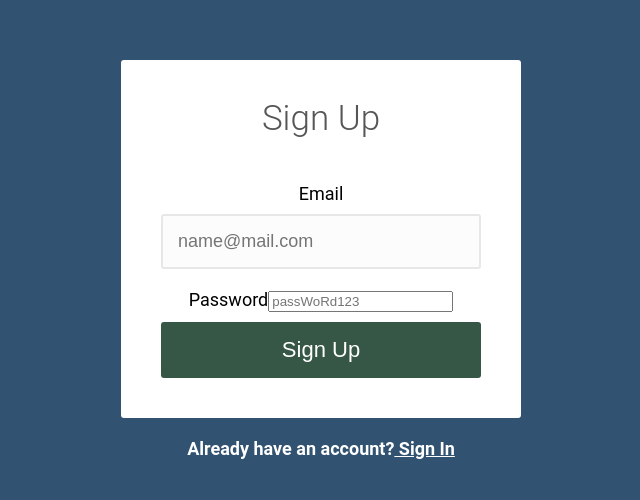
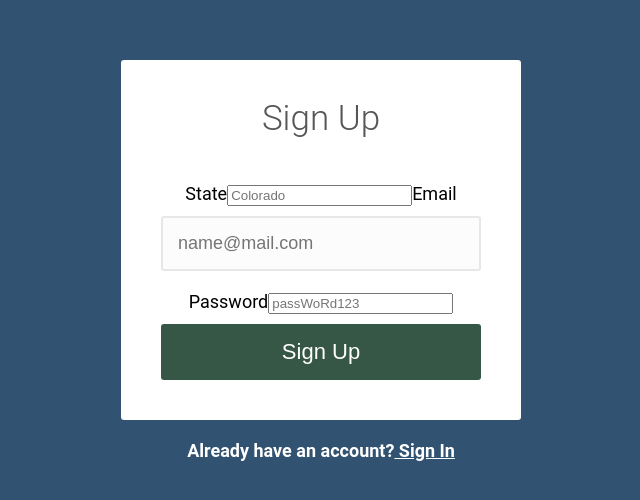
Before and after one commit to nbrailsford/BeerMe, a React (Create React App) app: page / in a window 1280 px wide. Shown: the top 500 px of the page, without its empty margins (319-959 px from the left). Built offline with nearby package versions, Linux system fonts and the light colour scheme.

Commit message:
added api call

```diff
--- a/package.json
+++ b/package.json
@@ -6,6 +6,7 @@
     "@testing-library/jest-dom": "^4.2.4",
     "@testing-library/react": "^9.4.0",
     "@testing-library/user-event": "^7.2.1",
+    "axios": "^0.19.2",
     "react": "^16.12.0",
     "react-dom": "^16.12.0",
     "react-router-dom": "^5.1.2",
--- a/src/App.js
+++ b/src/App.js
@@ -1,15 +1,17 @@
 import React from "react";
-import { Route, Router } from "react-router-dom";
+import { Route } from "react-router-dom";
 import SignUp from "./SignInSignUp/SignUp";
+import HomePage from "./HomePage";
 import "./App.css";
-import HomePage from "./HomePage";
 
 function App() {
   return (
-    <div className="App">
-      <Route exact path="/" component={SignUp} />
-      <Route exact path="/homePage" component={HomePage} />
-    </div>
+    <>
+      <div className="App">
+        <Route exact path="/" component={SignUp} />
+        <Route exact path="/homePage" component={HomePage} />
+      </div>
+    </>
   );
 }
 
--- /dev/null
+++ b/src/Brewreys/Brewery.js
@@ -0,0 +1,28 @@
+import React from "react";
+import axios from "axios";
+
+export default class Brewerys extends React.Component {
+  state = {
+    brewerys: []
+  };
+
+  componentDidMount() {
+    axios
+      .get("https:api.openbrewerydb.org/breweries?by_state=Colorado")
+      .then(res => {
+        console.log(res);
+        this.setState({ brewerys: res.data });
+      });
+  }
+  render() {
+    return (
+      <ul>
+        {this.state.brewerys.map((brewery, id) => (
+          <li key={brewery.id}>
+            {brewery.name}, {brewery.brewery_type}
+          </li>
+        ))}
+      </ul>
+    );
+  }
+}
--- a/src/HomePage.js
+++ b/src/HomePage.js
@@ -1,13 +1,18 @@
 import React from "react";
 import { Link } from "react-router-dom";
+import Brewerys from "./Brewreys/Brewery";
 
 class HomePage extends React.Component {
+  state = { brewery: "", type: "", ratting: 0 };
   render() {
     return (
-      <header>
-        <h1>Hello</h1>
-        <Link to="/">Sign Up</Link>
-      </header>
+      <div>
+        <header>
+          <h1>BEER ME</h1>
+          <Link to="/">Sign Out</Link>
+        </header>
+        <Brewerys />
+      </div>
     );
   }
 }
--- a/src/SignInSignUp/SignIn.css
+++ b/src/SignInSignUp/SignIn.css
@@ -37,7 +37,8 @@ fieldset {
 
 input[type="email"],
 input[type="password"],
-button[type="submit"] {
+button[type="submit"],
+input[type="zip-code"] {
   display: block;
   width: 100%;
   height: auto;
--- a/src/SignInSignUp/SignUp.js
+++ b/src/SignInSignUp/SignUp.js
@@ -1,5 +1,4 @@
 import React from "react";
-import { BrowserRouter as Router } from "react-router-dom";
 import { Link } from "react-router-dom";
 import "./SignIn.css";
 
@@ -10,7 +9,15 @@ class SignUp extends React.Component {
         <form action="/signup" method="most" className="signup-form">
           <fieldset>
             <legend>Sign Up</legend>
-            <label for="user-email">Email</label>
+            <label htmlFor="state">State</label>
+            <input
+              type="text"
+              placeholder="Colorado"
+              name="user-state"
+              id="user-state"
+              required
+            />
+            <label htmlFor="user-email">Email</label>
             <input
               type="email"
               placeholder="name@mail.com"
@@ -18,7 +25,7 @@ class SignUp extends React.Component {
               id="user-email"
               required
             />
-            <label for="user-password">Password</label>
+            <label htmlFor="user-password">Password</label>
             <input
               placeholder="passWoRd123"
               id="user-password"
```
Also changed, not shown: 1 other file (tests, documents, lock files or other folders).
